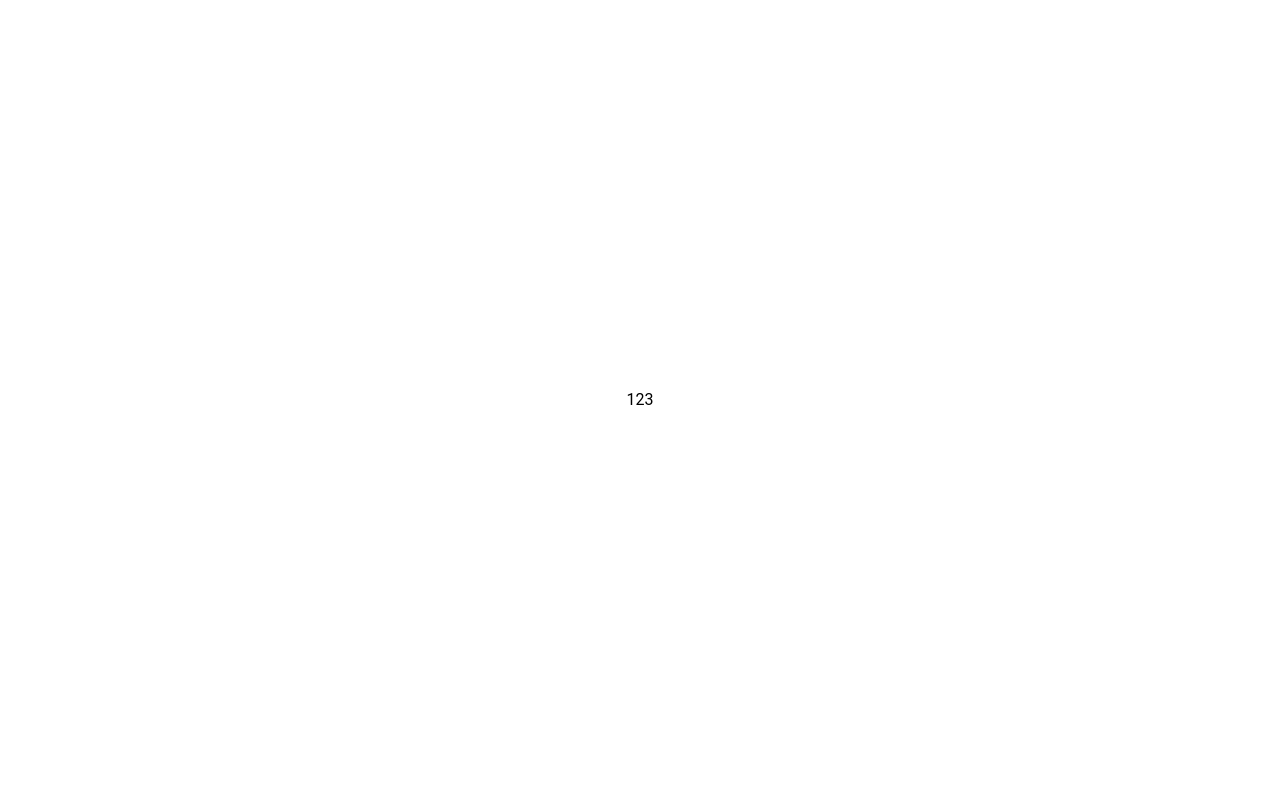
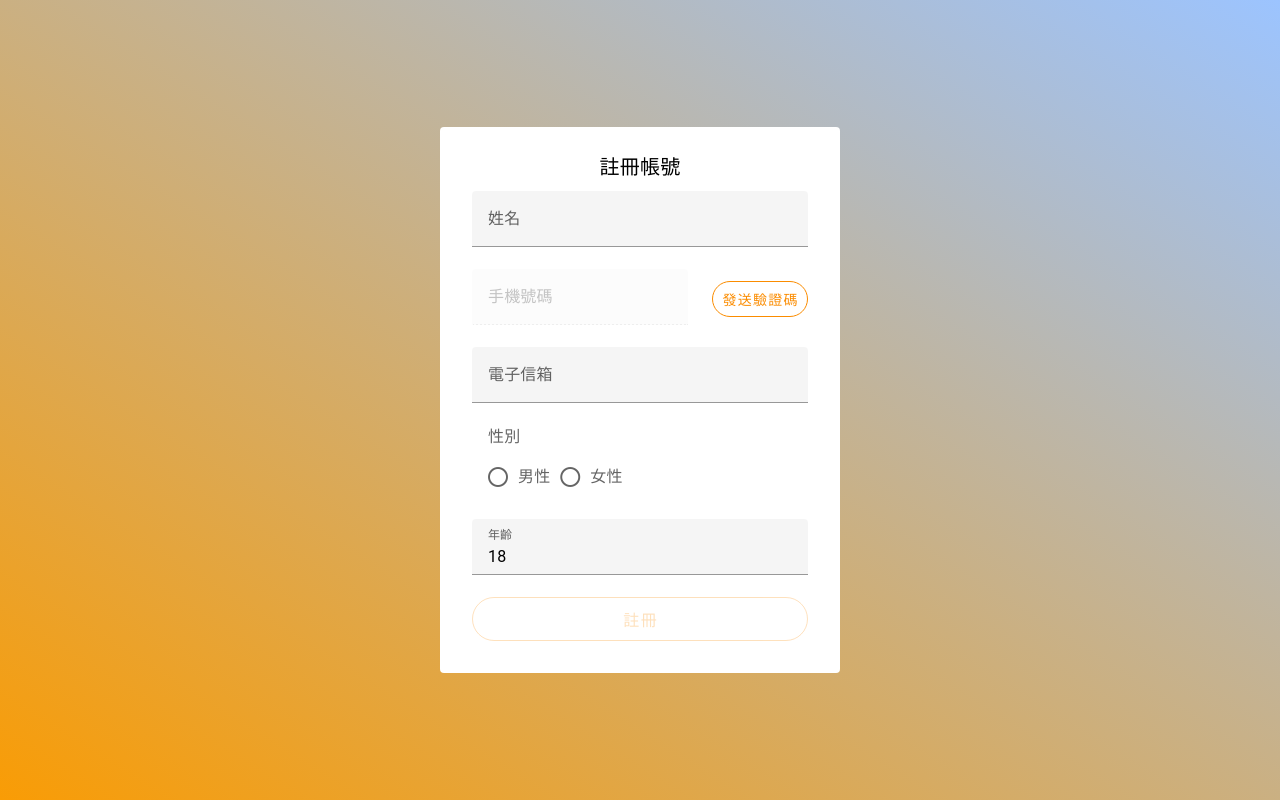
Before and after one commit to Dent24/cambridge, a Nuxt app: page /register in a window 1280 px wide. Built offline with nearby package versions, Linux system fonts and the light colour scheme.

Commit message:
Feature/建立註冊頁面

```diff
--- a/locales/zh-TW.json
+++ b/locales/zh-TW.json
@@ -13,7 +13,14 @@
     "title": "註冊帳號",
     "name": "姓名",
     "email": "電子信箱",
-    "password": "密碼",
-    "submit": "註冊"
+    "phone": "手機號碼",
+    "submit": "註冊",
+    "gender": "性別",
+    "man": "男性",
+    "woman": "女性",
+    "age": "年齡",
+    "sms": "驗證碼",
+    "sendSms": "發送驗證碼",
+    "reSend": "重發驗證碼"
   }
 }
--- a/package.json
+++ b/package.json
@@ -14,8 +14,10 @@
     "@nuxtjs/axios": "^5.13.6",
     "@pinia/nuxt": "^0.11.1",
     "axios": "^1.9.0",
+    "lodash": "^4.17.21",
     "nuxt": "^3.17.5",
     "pinia": "^3.0.3",
+    "pinia-plugin-persistedstate": "^4.3.0",
     "sass": "^1.89.2",
     "sass-loader": "^13.0.0",
     "vue": "^3.5.16",
--- a/pages/login.vue
+++ b/pages/login.vue
@@ -34,6 +34,7 @@
 <script setup lang="ts">
 const { $axios } = useNuxtApp()
 const router = useRouter()
+const userStore = useUserStore()
 
 useHead({
   title: '登入'
@@ -68,7 +69,10 @@ const login = async () => {
       smsError.value = false
       const rs = await $axios.auth.checkSms(phone.value, sms.value)
       if (!!rs) {
-        console.log('done')
+        const userRs = await $axios.user.getProfile(phone.value)
+        if (userRs) {
+          userStore.setUserInfo(userRs)
+        }
       } else {
         smsError.value = true
       }
--- a/pages/register.vue
+++ b/pages/register.vue
@@ -1,5 +1,106 @@
 <template>
   <v-container class="fill-height d-flex align-center justify-center">
-    123
+    <v-card class="pa-4" width="400" variant="text">
+      <v-card-title class="text-center">{{ $t('register.title') }}</v-card-title>
+      <v-card-text>
+        <v-form ref="formRef">
+          <v-text-field v-model="forms.name" :label="$t('register.name')" :rules="formRules.name" />
+          <v-row>
+            <v-col cols="8">
+              <v-text-field v-model="forms.phone" :label="$t('register.phone')" disabled />
+            </v-col>
+            <v-col cols="4">
+              <v-btn class="mt-3" rounded="xl" block variant="outlined"  color="orange-darken-1" @click="sendSms">{{ isSend ? $t('register.reSend') : $t('register.sendSms') }}</v-btn>
+            </v-col>
+          </v-row>
+          <v-text-field v-if="isSend" v-model="forms.sms" :label="$t('register.sms')" :rules="formRules.sms" />
+          <v-text-field v-model="forms.email" :label="$t('register.email')" :rules="formRules.email" />
+          <v-radio-group v-model="forms.gender" :label="$t('register.gender')" :rules="formRules.gender" inline>
+            <v-radio :label="$t('register.man')" :value="0" />
+            <v-radio :label="$t('register.woman')" :value="1" />
+          </v-radio-group>
+          <v-text-field v-model="forms.age" :label="$t('register.age')" :rules="formRules.age" type="number" />
+          <v-alert variant="outlined" v-if="errorMessages.length" type="error" class="mb-2">
+            <p v-for="msg in errorMessages">{{ msg }}</p>
+          </v-alert>
+          <v-btn rounded="xl" size="large" block variant="outlined"  color="orange-darken-1" @click="submit" :disabled="!isSend">{{ $t('register.submit') }}</v-btn>
+        </v-form>
+      </v-card-text>
+    </v-card>
   </v-container>
 </template>
+
+<script setup lang="ts">
+import _ from 'lodash'
+
+const { $axios } = useNuxtApp()
+const route = useRoute()
+const userStore = useUserStore()
+
+useHead({
+  title: '註冊'
+})
+
+const formRef = ref()
+const forms = ref({
+  name: '',
+  phone: '',
+  sms: '',
+  email: '',
+  gender: null,
+  age: 18,
+})
+const formRules = ref({
+  name: [(v:string) => !!v || '請填入姓名'],
+  sms: [
+    (v:string) => !!v || '請填入驗證碼',
+    (v:string) => /^[0-9]{6}$/.test(v) || '驗證碼格式錯誤'
+  ],
+  email: [
+    (v:string) => !!v || '請填入電子信箱',
+    (v:string) => /^\w+((-\w+)|(\.\w+))*\@[A-Za-z0-9]+((\.|-)[A-Za-z0-9]+)*\.[A-Za-z]+$/.test(v) || '電子信箱格式錯誤'
+  ],
+  gender: [(v:number) => !!v || v === 0 || '請選擇性別'],
+  age: [
+    (v: number) => !!v || '請填入年齡',
+    (v: number) => v >= 18 || '年齡需滿 18 歲'
+  ]
+})
+const isSend = ref(false)
+const errorMessages = ref([])
+
+const sendSms = async () =>{
+  const rs = await $axios.auth.reSendSms(forms.value.phone)
+  if (!!rs) {
+    isSend.value = true
+  }
+}
+const submit = async () => {
+  const { valid } = await formRef.value.validate()
+  if (valid) {
+    errorMessages.value = []
+    const rs = await $axios.auth.register(forms.value)
+    if (!rs.length) {
+      userStore.setUserInfo(_.omit(forms.value, 'sms'))
+    } else {
+      errorMessages.value = rs
+    }
+  }
+}
+
+onMounted(() => {
+  forms.value.phone = route.query.phone
+})
+</script>
+
+<style scoped lang="scss">
+.v-container {
+  margin: 0;
+  max-width: 100%;
+  background: linear-gradient(to top right, var(--main-color), var(--second-color));
+}
+
+.v-card {
+  background: #fff;
+}
+</style>
--- a/plugins/01.axios.ts
+++ b/plugins/01.axios.ts
@@ -1,10 +1,12 @@
 import authApi from '~/plugins/api/auth'
+import userApi from '~/plugins/api/user'
 
 export default defineNuxtPlugin(() => {
   return {
     provide: {
       axios: {
-        auth: authApi()
+        auth: authApi(),
+        user: userApi()
       }
     }
   }
--- /dev/null
+++ b/plugins/02.pinia.ts
@@ -0,0 +1,6 @@
+import { createPinia } from 'pinia'
+import piniaPluginPersistedstate from 'pinia-plugin-persistedstate'
+
+export default defineNuxtPlugin((nuxtApp) => {
+  nuxtApp.$pinia.use(piniaPluginPersistedstate)
+})
--- a/plugins/api/auth.ts
+++ b/plugins/api/auth.ts
@@ -17,5 +17,16 @@ export default () => {
     reSendSms: async (phone: string) => {
       return true
     },
+
+    register: async (data: Object) => {
+      const errors = []
+      if (data.sms != '111111') {
+        errors.push('驗證碼錯誤')
+      }
+      if (data.email == 'test@test.com') {
+        errors.push('此電子信箱已被註冊')
+      }
+      return errors
+    },
   }
 }
--- /dev/null
+++ b/plugins/api/user.ts
@@ -0,0 +1,16 @@
+export default () => {
+  return {
+    getProfile: async (phone: string) => {
+      if (phone == '0911111111') {
+        return {
+          name: 'TEST',
+          phone: '0911111111',
+          email: 'test@test.com',
+          gender: 0,
+          age: 18
+        }
+      }
+      return false
+    }
+  }
+}
--- /dev/null
+++ b/stores/user.ts
@@ -0,0 +1,14 @@
+import { defineStore } from 'pinia'
+
+export const useUserStore = defineStore('user', () => {
+  const userInfo = ref({})
+
+  const setUserInfo = (profile: Object) => {
+    userInfo.value = profile
+  }
+
+  return {
+    userInfo,
+    setUserInfo
+  }
+}, { persist: true })
```
Also changed, not shown: 1 other file (tests, documents, lock files or other folders).
